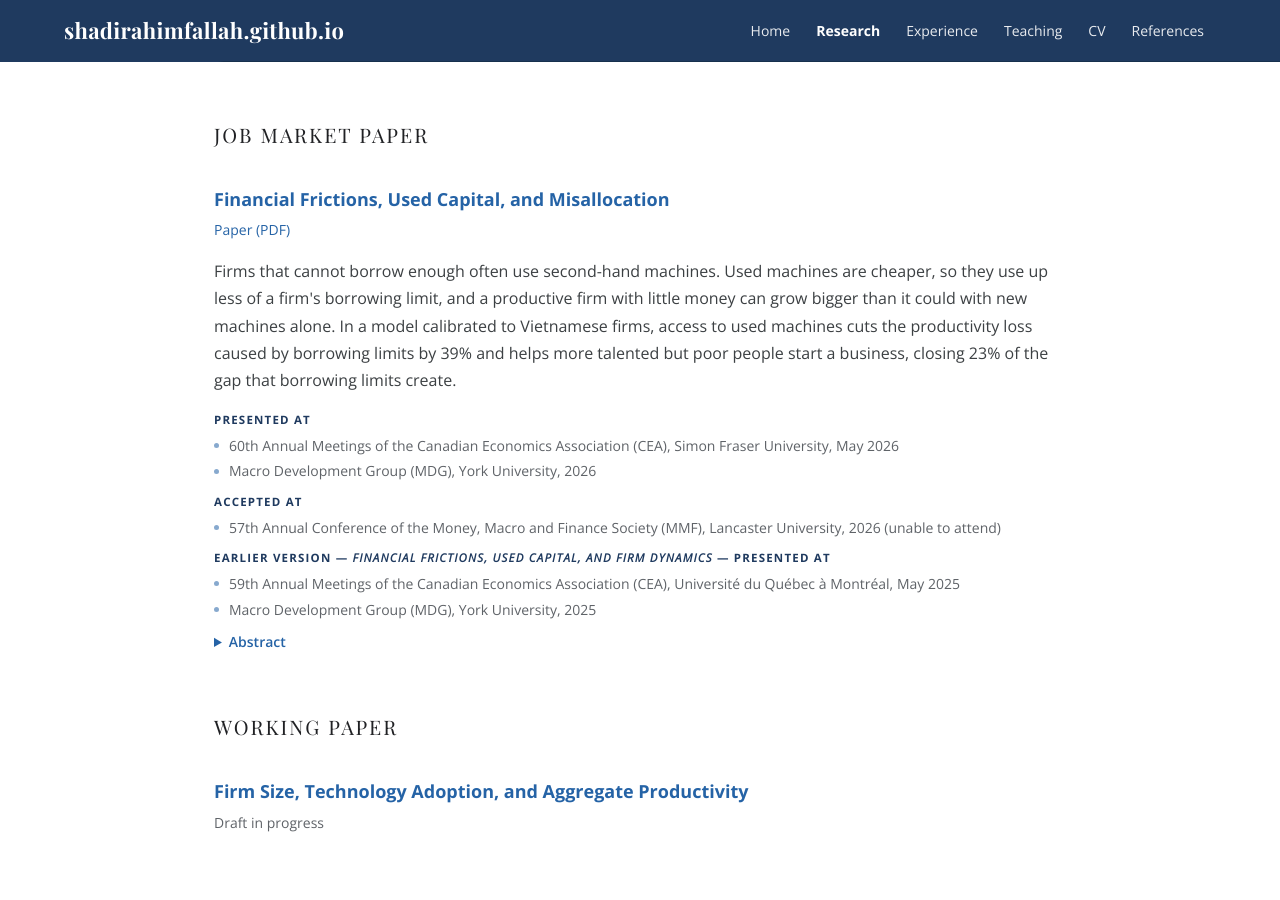
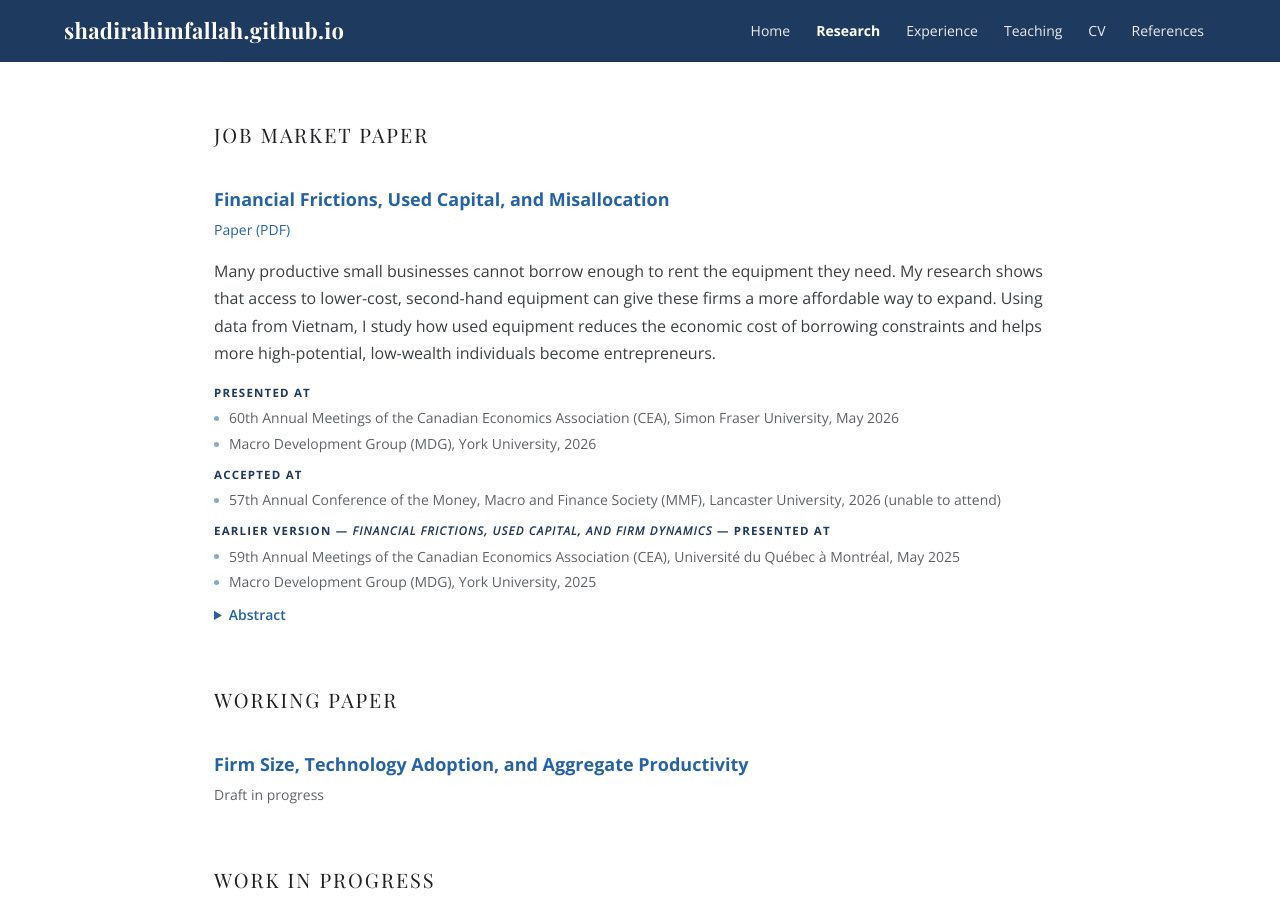
Before and after one commit to ShadiRahimfallah/ShadiRahimfallah.github.io, a Jekyll site: the page research.html, which Jekyll copies as it is, in a window 1280 px wide and 900 px high, scrolled down 310 px. Built offline with Jekyll 4.4.1, drawn with Linux system fonts in a browser that asks for light colours.

Commit message:
Add files via upload

```diff
--- a/research.html
+++ b/research.html
@@ -36,11 +36,11 @@
 
   <h3 class="item-title" id="jmp" style="scroll-margin-top: 160px">Financial Frictions, Used Capital, and Misallocation</h3>
   <p class="item-meta"><a href="files/Shadi_Rahimfallah_PhD_Econ_YorU_Jobmarket_Paper.pdf">Paper (PDF)</a></p>
-  <p>Firms that cannot borrow enough often use second-hand machines. Used machines are cheaper, so
-  they use up less of a firm's borrowing limit, and a productive firm with little money can grow
-  bigger than it could with new machines alone. In a model calibrated to Vietnamese firms, access to
-  used machines cuts the productivity loss caused by borrowing limits by 39% and helps more talented
-  but poor people start a business, closing 23% of the gap that borrowing limits create.</p>
+  <p>Many productive small businesses cannot borrow enough to rent the equipment they need. My
+  research shows that access to lower-cost, second-hand equipment can give these firms a more
+  affordable way to expand. Using data from Vietnam, I study how used equipment reduces the economic
+  cost of borrowing constraints and helps more high-potential, low-wealth individuals become
+  entrepreneurs.</p>
   <div class="venues">
     <p class="venue-label">Presented at</p>
     <ul class="venue-list">
```
